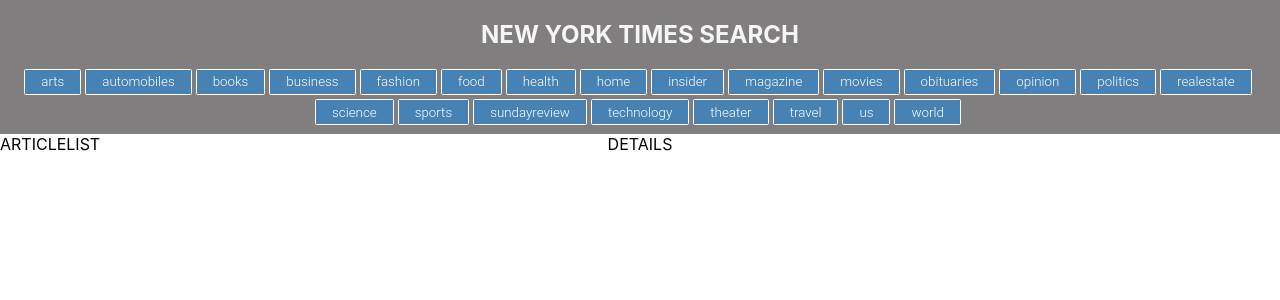
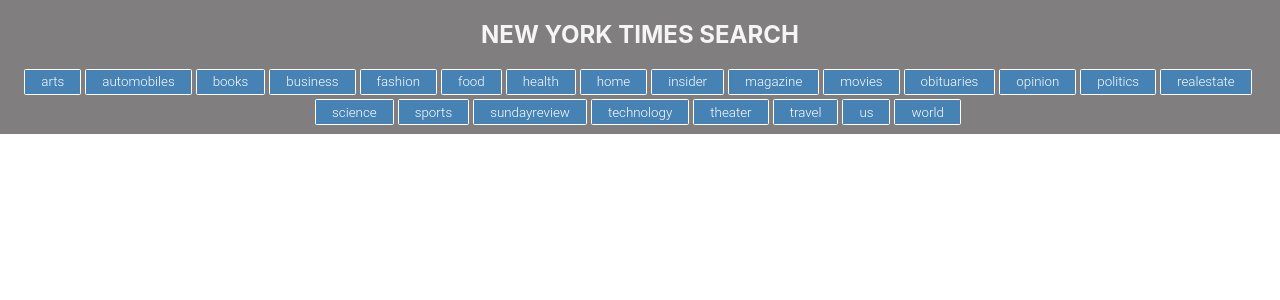
Before and after one commit to Nagel29/turing-take-home, a React (Create React App) app: page / in a window 1280 px wide. Shown: the top 300 px of the page. Built offline with nearby package versions, Linux system fonts and the light colour scheme.

Commit message:
Initially display article list and clean out articles with bad data

```diff
--- a/src/App.tsx
+++ b/src/App.tsx
@@ -5,20 +5,25 @@
 import { ArticleList } from "./ArticleList/ArticleList"
 import { Details } from "./Details/Details"
 import { fetchArticles } from "./apiCalls"
+import { cleanArticles } from "./utilities"
+import { CleanedArticle } from "./interfaces"
 
 const App = () => {
-  const [articles, setArticles] = useState([])
+  const [articles, setArticles] = useState<CleanedArticle[]>([])
 
   const getArticles = async (section: string) => {
     const response = await fetchArticles(section)
-    setArticles(response.results)
+    console.log(response.results)
+    setArticles(cleanArticles(response.results))
   }
+
+
 
   return (
     <div className='App'>
       <Navbar getArticles={getArticles}/>
-      <ArticleList />
-      <Details />
+      <ArticleList articles={articles}/>
+      {/* <Details /> */}
     </div>
   )
 }
--- /dev/null
+++ b/src/ArticleCard/ArticleCard.css
@@ -0,0 +1,5 @@
+.card-container {
+  display: flex;
+  justify-content: space-between;
+  width: 75%;
+}
--- /dev/null
+++ b/src/ArticleCard/ArticleCard.tsx
@@ -0,0 +1,13 @@
+import { CleanedArticle } from "../interfaces"
+import './ArticleCard.css'
+
+export const ArticleCard = ({articleData}:{articleData: CleanedArticle}) => {
+  return (
+    <div className='card-container'>
+      <img src={articleData.images[2]}/>
+      <p>{articleData.title}</p>
+      <p>{articleData.byline}</p>
+
+    </div>
+  )
+}
--- a/src/ArticleList/ArticleList.css
+++ b/src/ArticleList/ArticleList.css
@@ -1,5 +1,8 @@
 .article-list {
   /* margin-top: 15%; */
   position: absolute;
-
+  width: 100%;
+  display: flex;
+  flex-direction: column;
+  align-items: center;
 }
--- a/src/ArticleList/ArticleList.tsx
+++ b/src/ArticleList/ArticleList.tsx
@@ -1,7 +1,13 @@
 import './ArticleList.css'
+import { CleanedArticle } from '../interfaces'
+import { ArticleCard } from '../ArticleCard/ArticleCard'
 
-export const ArticleList = () => {
+export const ArticleList = ({articles}:{articles: CleanedArticle[]}) => {
+  const articleCards = articles.map((article, index) => <ArticleCard key={index} articleData={article}/>)
+
   return(
-    <div className='article-list'>ARTICLELIST</div>
+    <div className='article-list'>
+      {articleCards}
+    </div>
   )
 }
--- a/src/Navbar/Navbar.tsx
+++ b/src/Navbar/Navbar.tsx
@@ -6,8 +6,8 @@
 export const Navbar = ({ getArticles }: {getArticles: (section: string) => void}) => {
   const [clicked, setClicked] = useState('')
 
-  const buttons = sections.map(section => {
-    return (<button className={`button-section ${clicked === section ? 'clicked' : ''}`} onClick={() => {
+  const buttons = sections.map((section, index) => {
+    return (<button key={index} className={`button-section ${clicked === section ? 'clicked' : ''}`} onClick={() => {
       setClicked(section)
       getArticles(section)
     }}>{section}</button>)
--- /dev/null
+++ b/src/interfaces.ts
@@ -0,0 +1,29 @@
+export interface Article {
+  abstract: string
+  byline: string
+  created_date: string
+  des_facet: string[]
+  geo_facet: string[]
+  item_type: string
+  material_type_facet: string
+  multimedia: any[]
+  org_facet: string[]
+  per_facet: string[]
+  published_date: string
+  section: string
+  short_url: string
+  subsection: string
+  title: string
+  updated_date: string
+  uri: string
+  url: string
+}
+
+export interface CleanedArticle {
+  abstract: string
+  byline: string
+  images: string[]
+  publishedDate: string
+  title: string
+  url: string
+}
--- /dev/null
+++ b/src/utilities.ts
@@ -0,0 +1,24 @@
+import { Article } from "./interfaces"
+
+const checkForMedia = (article: Article) => {
+  if (article.multimedia) {
+    return [article.multimedia[0].url, article.multimedia[1].url, article.multimedia[2].url]
+  } else {
+    return []
+  }
+}
+
+export const cleanArticles = (articles: Article[]) => {
+  const filteredGoodData = articles.filter(article => article.abstract && article.title)
+  console.log(filteredGoodData)
+  return filteredGoodData.map(article => {
+    return {
+      abstract: article.abstract,
+      byline: article.byline,
+      images: checkForMedia(article),
+      publishedDate: article['published_date'],
+      title: article.title,
+      url: article.url,
+    }
+  })
+}
```
